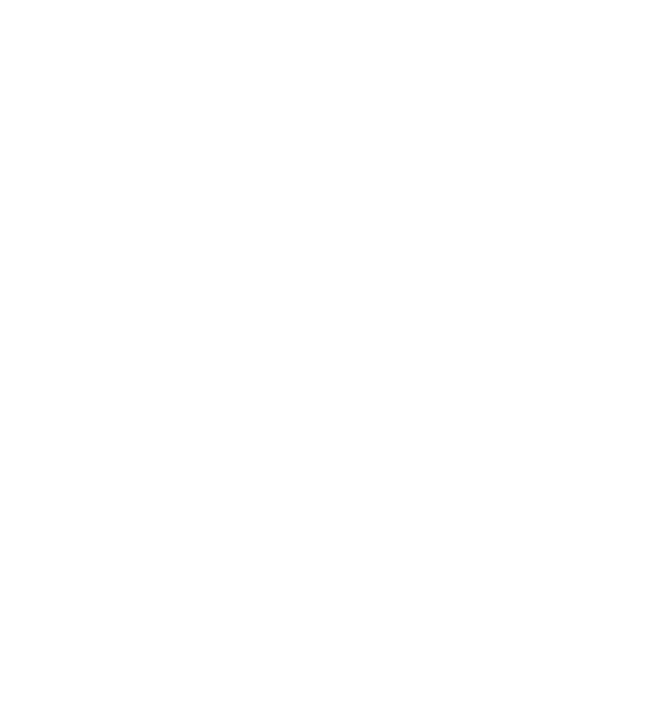
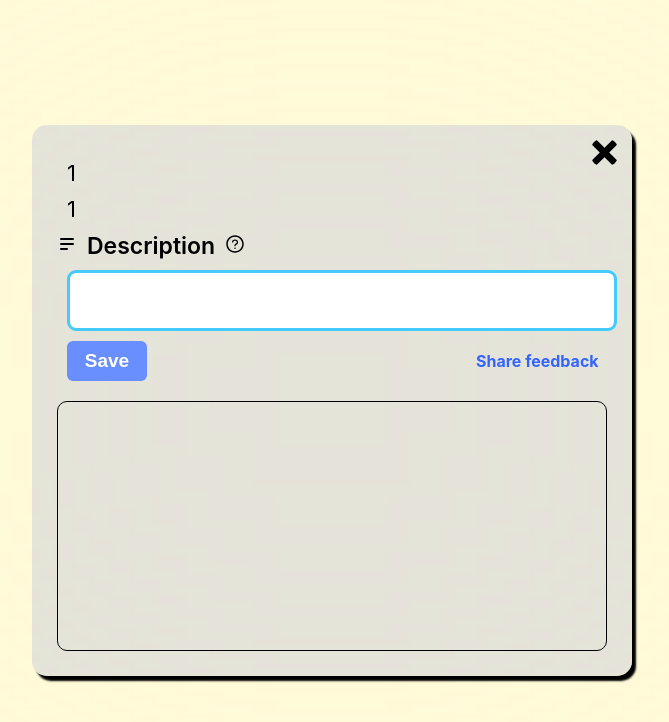
Before and after one commit to Sachin2903/Kanban_Board_clone, a React (Create React App) app: page /description/1/1 in a window 1280 px wide. Before the commit this address had no page. Shown: the top 722 px of the page, without its empty margins (308-977 px from the left). Built offline with nearby package versions, Linux system fonts and the light colour scheme.

Commit message:
added dynamic routing

```diff
--- a/src/App.js
+++ b/src/App.js
@@ -8,7 +8,7 @@ function App() {
     <Routes>
       <Route path="/" element={<MainPage/>}/>
       <Route path="/kanbanboard" element={<HeroPage/>}/>
-      <Route path="/description" element={<EditOpenBox/>}/>
+      <Route path="/description/:param1/:param2" element={<EditOpenBox/>}/>
     </Routes>
   );
 }
--- a/src/components/molecules/AllList/allList.js
+++ b/src/components/molecules/AllList/allList.js
@@ -1,5 +1,6 @@
 import styles from "./allList.module.css";
 import React from "react";
+import { useNavigate } from "react-router-dom";
 import { Fragment,useRef } from "react";
 import { HiPencil } from "react-icons/hi";
 import { RxCross2 } from "react-icons/rx";
@@ -8,8 +9,11 @@ import { ToastContainer, toast } from 'react-toastify';
 import 'react-toastify/dist/ReactToastify.css';
 import {websiteTodoSlice} from "../../../slice/websiteTodoSlice"
 export function AllList({toggleStatusOfMin,minTitle,idForMinCross,idForMain}) {
- const inputChangeMinNameRef=useRef();
+   const navToDes=useNavigate()
+   const inputChangeMinNameRef=useRef();
    const dispatchForMinList=useDispatch();
+
+
  function deleteMinListFun(){
    dispatchForMinList(websiteTodoSlice.actions.deleteMinList({mainId:idForMain,idToDelete:idForMinCross}))
 
@@ -52,7 +56,7 @@ export function AllList({toggleStatusOfMin,minTitle,idForMinCross,idForMain}) {
 
 
  function openDesActivityPage(){
-  console.log(idForMinCross,idForMain);
+  navToDes(`/description/${idForMain}/${idForMinCross}`)
  }
 
 
--- a/src/components/molecules/editTextBox/editOpenBox.module.css
+++ b/src/components/molecules/editTextBox/editOpenBox.module.css
@@ -18,6 +18,7 @@
 }
 
 .editMainboxContent {
+    position: relative;
     text-align: left;
     border: 0;
     width: 600px;
@@ -72,21 +73,22 @@
 }
 
 .desBtnCancel {
+    position: absolute;
     background-color: transparent;
     color: black;
-    height: 40px;
-    font-size: 19px;
-    width: 80px;
+    font-size: 25px;
+
     border-radius: 6px;
     border: 0;
-    font-weight: bold;
+  right:15px;
+  top: 15px;
     cursor: pointer;
 }
 
 .desBtnSideText {
     cursor: none;
     display: inline;
-    margin-left: 45%;
+    margin-left: 58%;
     color: rgb(51, 101, 253);
     font-size: 16px;
     font-weight: bold;
--- a/src/components/molecules/editTextBox/editTextBox.js
+++ b/src/components/molecules/editTextBox/editTextBox.js
@@ -1,14 +1,22 @@
-import { Fragment, useRef } from "react"
+import { Fragment} from "react"
 import styles from "./editOpenBox.module.css"
 import { HiMenuAlt2 } from "react-icons/hi"
-import { AiOutlineQuestionCircle } from "react-icons/ai"
+import {ImCross} from "react-icons/im"
+import { AiOutlineQuestionCircle } from "react-icons/ai";
+import { useNavigate, useParams } from "react-router-dom";
 
 export function EditOpenBox() {
+    const navigate=useNavigate();
+    const {param1,param2}=useParams();
+
+
+
 
 
 
 
     function closeTextBox() {
+        navigate("/kanbanboard")
 
 
     }
@@ -20,7 +28,9 @@ export function EditOpenBox() {
             <div className={styles.editMainbox}>
                 <div className={styles.editMainboxContainer}>
                     <div className={styles.editMainboxContent}>
-                        <p className={styles.DesTitle}>jjjjjjj</p>
+                        <ImCross onClick={closeTextBox} className={styles.desBtnCancel}/>
+                        <p className={styles.DesTitle}>{param1}</p>
+                        <p className={styles.DesTitle}>{param2}</p>
                         <HiMenuAlt2 className={styles.desMenu} />
                         <p className={styles.desText}>Description</p>
                         <AiOutlineQuestionCircle className={styles.desMenu} />
@@ -28,7 +38,7 @@ export function EditOpenBox() {
 
 
                         <button className={styles.desBtnSave}>Save</button>
-                        <button onClick={closeTextBox} className={styles.desBtnCancel}>Cancel</button>
+
                         <p className={styles.desBtnSideText}>Share feedback</p>
                         <div className={styles.bottomDesActivity}>
 
```
